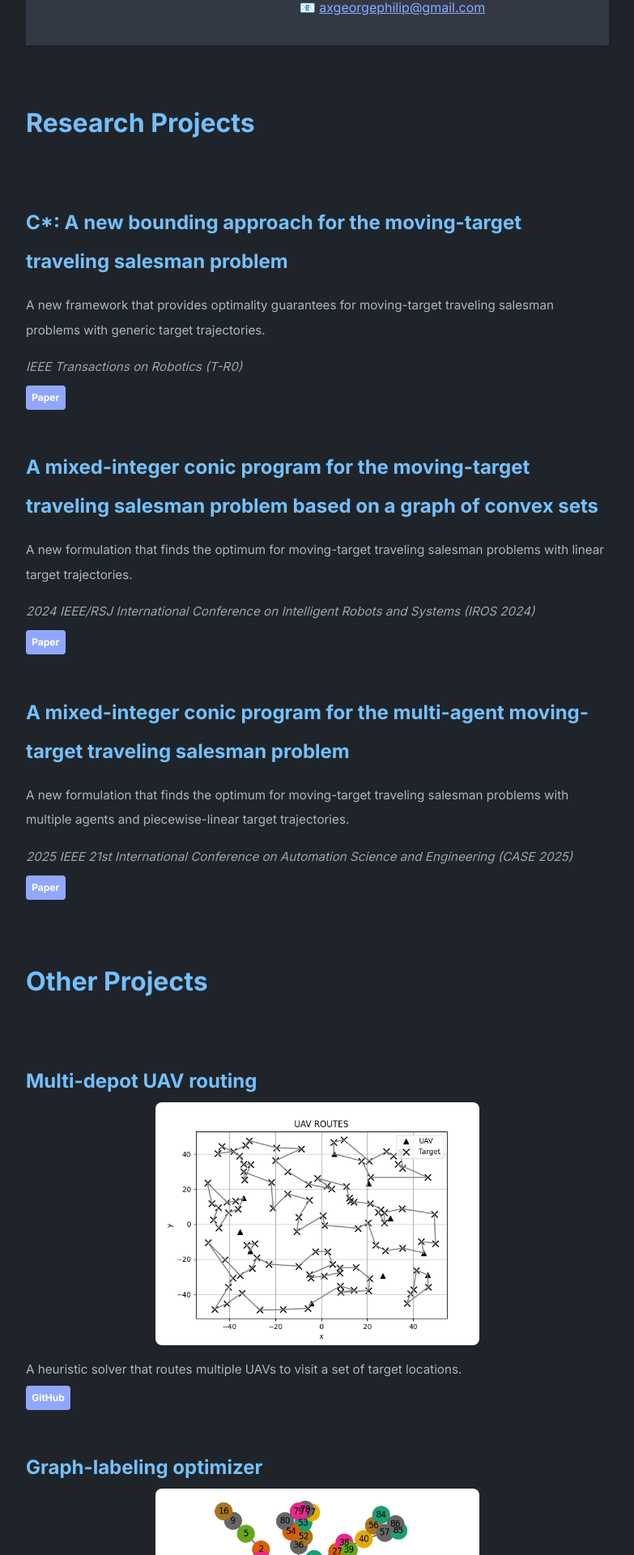
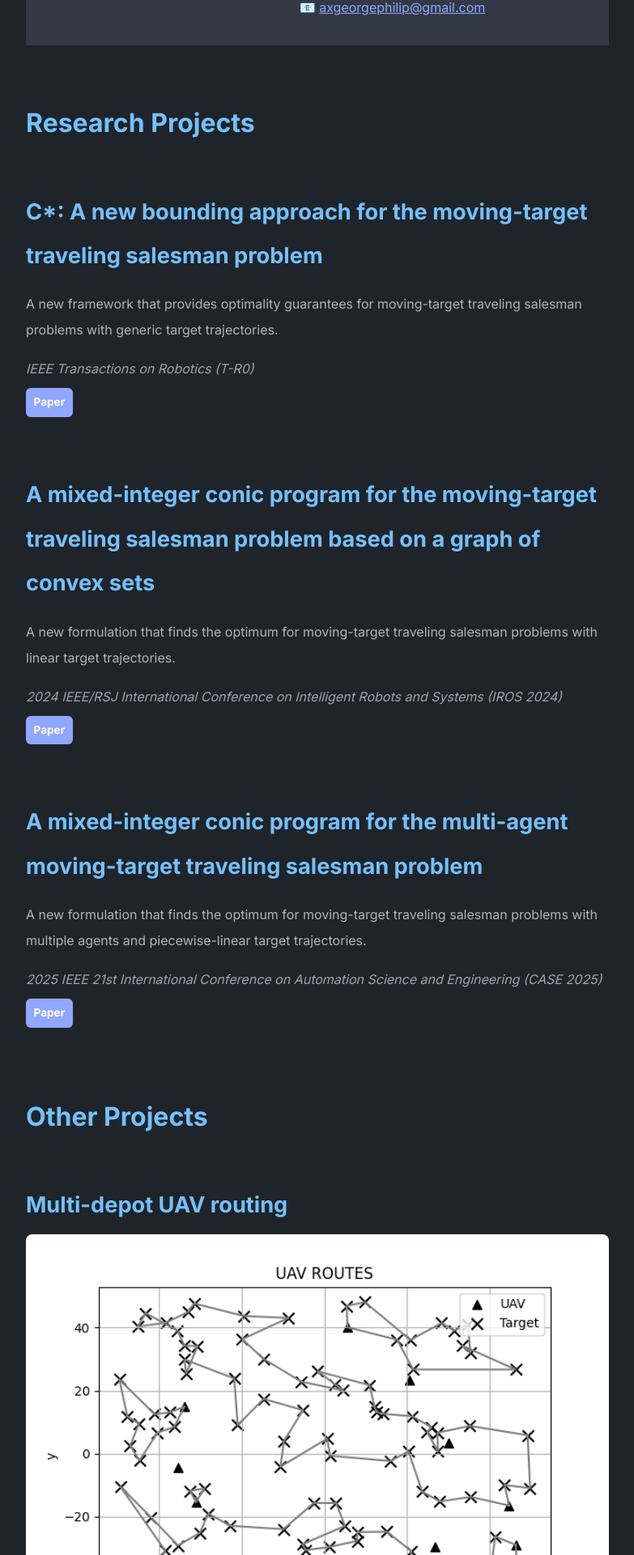
Before and after one commit to axgeorge/axgeorge.github.io, a Jekyll site: the page built from index.md, in a window 1280 px wide. Shown: the part 403-2323 px from the top of the page at 81% size, without its empty margins (248-1031 px from the left). Built offline with Jekyll 4.4.1, drawn with Linux system fonts in a browser that asks for light colours; a style sheet for code colours, icons or effects is not loaded.

Commit message:
tighten layout

```diff
--- a/_layouts/home.html
+++ b/_layouts/home.html
@@ -47,48 +47,44 @@
 {{ content }}
 
 {% if site.theme_config.show_research == true %}
-  <h2 style="font-size: 2em; margin-top: 2em;">{{ site.theme_config.home.title_research }}</h2>
+  <h2 class="project-section-title">{{ site.theme_config.home.title_research }}</h2>
 
-  <div class="project-list">
+  <div class="project-list research-list">
     {% for project in site.data.home.research_entries %}
-      <div class="project-item">
+      <div class="project-item research-item">
         <h3>{{ project.title }}</h3>
 
         {% if project.media_list %}
-          <div class="media-container" style="display: flex; gap: 1em; flex-wrap: wrap;">
+          <div class="media-container">
             {% for media_url in project.media_list %}
               {% assign media_lc = media_url | downcase %}
               {% if media_lc contains "youtube.com" or media_lc contains "youtu.be" %}
-                <iframe src="{{ media_url }}" frameborder="0" allowfullscreen style="flex: 1 1 30%; max-width: 30%; border-radius: 8px;"></iframe>
+                <iframe src="{{ media_url }}" frameborder="0" allowfullscreen></iframe>
               {% elsif media_lc contains ".mp4" or media_lc contains ".webm" %}
-                <video controls style="flex: 1 1 30%; max-width: 30%; border-radius: 8px;">
+                <video controls>
                   <source src="{{ media_url }}" type="video/mp4" />
                   Your browser does not support the video tag.
                 </video>
               {% else %}
-                <img src="{{ media_url }}" alt="{{ project.title }} media" style="flex: 1 1 30%; max-width: 30%; border-radius: 8px;" />
+                <img src="{{ media_url }}" alt="{{ project.title }} media" />
               {% endif %}
             {% endfor %}
           </div>
         {% elsif project.media %}
           {% assign media_url = project.media %}
           {% assign media_lc = media_url | downcase %}
-          {% if media_lc contains "youtube.com" or media_lc contains "youtu.be" %}
-            <div class="media-container">
+          <div class="media-container">
+            {% if media_lc contains "youtube.com" or media_lc contains "youtu.be" %}
               <iframe src="{{ media_url }}" frameborder="0" allowfullscreen></iframe>
-            </div>
-          {% elsif media_lc contains ".mp4" or media_lc contains ".webm" %}
-            <div class="media-container">
+            {% elsif media_lc contains ".mp4" or media_lc contains ".webm" %}
               <video controls>
                 <source src="{{ media_url }}" type="video/mp4" />
                 Your browser does not support the video tag.
               </video>
-            </div>
-          {% else %}
-            <div class="media-container">
+            {% else %}
               <img src="{{ media_url }}" alt="{{ project.title }} media" />
-            </div>
-          {% endif %}
+            {% endif %}
+          </div>
         {% endif %}
 
         <p>{{ project.description }}</p>
@@ -111,48 +107,44 @@
 {% endif %}
 
 {% if site.data.home.other_project_entries %}
-  <h2 style="font-size: 2em; margin-top: 2em;">Other Projects</h2>
+  <h2 class="project-section-title">Other Projects</h2>
 
-  <div class="project-list">
+  <div class="project-list other-project-list">
     {% for project in site.data.home.other_project_entries %}
       <div class="project-item">
         <h3>{{ project.title }}</h3>
 
         {% if project.media_list %}
-          <div class="media-container" style="display: flex; gap: 1em; flex-wrap: wrap;">
+          <div class="media-container">
             {% for media_url in project.media_list %}
               {% assign media_lc = media_url | downcase %}
               {% if media_lc contains "youtube.com" or media_lc contains "youtu.be" %}
-                <iframe src="{{ media_url }}" frameborder="0" allowfullscreen style="flex: 1 1 30%; max-width: 30%; border-radius: 8px;"></iframe>
+                <iframe src="{{ media_url }}" frameborder="0" allowfullscreen></iframe>
               {% elsif media_lc contains ".mp4" or media_lc contains ".webm" %}
-                <video controls style="flex: 1 1 30%; max-width: 30%; border-radius: 8px;">
+                <video controls>
                   <source src="{{ media_url }}" type="video/mp4" />
                   Your browser does not support the video tag.
                 </video>
               {% else %}
-                <img src="{{ media_url }}" alt="{{ project.title }} media" style="flex: 1 1 30%; max-width: 30%; border-radius: 8px;" />
+                <img src="{{ media_url }}" alt="{{ project.title }} media" />
               {% endif %}
             {% endfor %}
           </div>
         {% elsif project.media %}
           {% assign media_url = project.media %}
           {% assign media_lc = media_url | downcase %}
-          {% if media_lc contains "youtube.com" or media_lc contains "youtu.be" %}
-            <div class="media-container">
+          <div class="media-container">
+            {% if media_lc contains "youtube.com" or media_lc contains "youtu.be" %}
               <iframe src="{{ media_url }}" frameborder="0" allowfullscreen></iframe>
-            </div>
-          {% elsif media_lc contains ".mp4" or media_lc contains ".webm" %}
-            <div class="media-container">
+            {% elsif media_lc contains ".mp4" or media_lc contains ".webm" %}
               <video controls>
                 <source src="{{ media_url }}" type="video/mp4" />
                 Your browser does not support the video tag.
               </video>
-            </div>
-          {% else %}
-            <div class="media-container">
+            {% else %}
               <img src="{{ media_url }}" alt="{{ project.title }} media" />
-            </div>
-          {% endif %}
+            {% endif %}
+          </div>
         {% endif %}
 
         <p>{{ project.desc }}</p>
--- a/_sass/list.scss
+++ b/_sass/list.scss
@@ -57,12 +57,19 @@
 }
 
 
+/* Titles for Research Project and Other Projects sections */
+.project-section-title {
+  font-size: 2em;
+  margin-top: 2em;
+  margin-bottom: 0.3em; /* halved spacing under the titles */
+}
+
 /* Container for research and other projects */
 .research-list,
 .project-list {
   display: flex;
   flex-direction: column;
-  gap: 0.36em;  /* 60% of previous 0.9em */
+  gap: 0.9em;  /* ~60% of previous 1.5em gap */
   color: var(--text);
   margin-top: 0;
 }
@@ -74,45 +81,47 @@
   padding: 0;
   box-shadow: none;
   width: 100%;
-  margin-bottom: 0.36em;  /* 60% of previous 0.9em */
+  margin-bottom: 0.9em;  /* ~60% of previous 1.5em */
 }
 
 /* Project titles */
 .research-item h3,
 .project-item h3 {
-  font-size: 1.5em;
-  margin-bottom: 0.096em; /* 60% of previous 0.24em */
-}
-
-/* Titles for Research and Other projects sections */
-h2 {
-  margin-bottom: 0.96em; /* reduced by 60% from typical ~2.4em */
+  font-size: 1.7em;
+  margin-bottom: 0.3em;  /* Tighter spacing under title */
 }
 
 /* Container for media */
 .media-container {
-  margin-bottom: 0.48em; /* keeping previous value */
+  margin-bottom: 0.5em;  /* Slightly reduced */
   max-width: 100%;
   display: flex;
   flex-wrap: wrap;
   gap: 0.6em;
 }
 
-/* Media elements */
+/* Media styles */
 .media-container img,
 .media-container video,
 .media-container iframe {
+  max-width: 100%;
   border-radius: 8px;
   display: block;
-  max-width: 400px;
-  height: auto;
+  flex: 1 1 30%;
+}
+
+/* Special handling for wide videos or iframes */
+.media-container video,
+.media-container iframe {
+  max-width: 100%;
+  flex: 1 1 100%;
 }
 
 /* Project description */
 .research-item p,
 .project-item p {
-  font-size: 0.95em;
-  margin-bottom: 0.24em;
+  font-size: 1em;
+  margin-bottom: 0.25em;  /* Tighter spacing below text */
   color: var(--text);
 }
 
@@ -121,28 +130,27 @@
 .project-item .venue {
   font-style: italic;
   color: var(--text-secondary);
-  margin-bottom: 0.48em;
+  margin-bottom: 0.5em;  /* Less vertical space */
 }
 
-/* Project links container */
+/* Link container (GitHub, Paper, etc.) */
 .project-links {
   display: flex;
   gap: 0.6em;
   flex-wrap: wrap;
 }
 
-/* Much smaller link button style */
+/* Link button style */
 .btn-link {
   display: inline-block;
-  padding: 0.25em 0.6em;
+  padding: 0.3em 0.7em;  /* Significantly reduced padding */
   background-color: var(--links);
   color: #fff;
   text-decoration: none;
-  border-radius: 4px;
-  font-size: 0.75em;
+  border-radius: 6px;
   font-weight: 600;
+  font-size: 0.85em;    /* Smaller font size */
   transition: background-color 0.3s ease;
-  white-space: nowrap;
 }
 
 .btn-link:hover,
@@ -151,20 +159,14 @@
   outline: none;
 }
 
-/* Mobile adjustments */
+/* Responsive tweaks */
 @media (max-width: 600px) {
   .research-item,
   .project-item {
-    padding: 0.6em 0;
+    padding: 0.5em 0;
   }
 
   .project-links {
     justify-content: flex-start;
   }
-
-  .media-container img,
-  .media-container video,
-  .media-container iframe {
-    max-width: 100%;
-  }
 }
```
